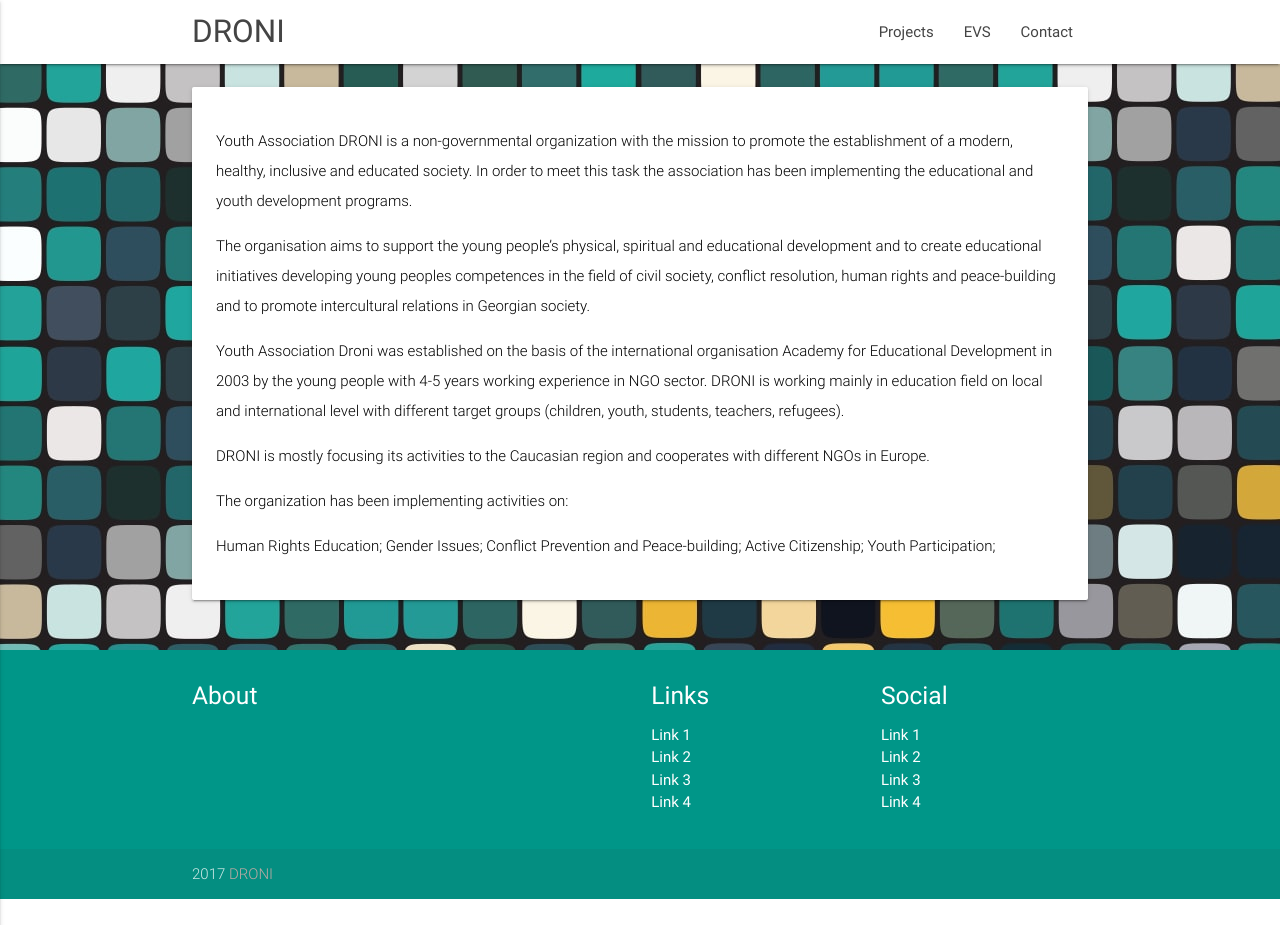
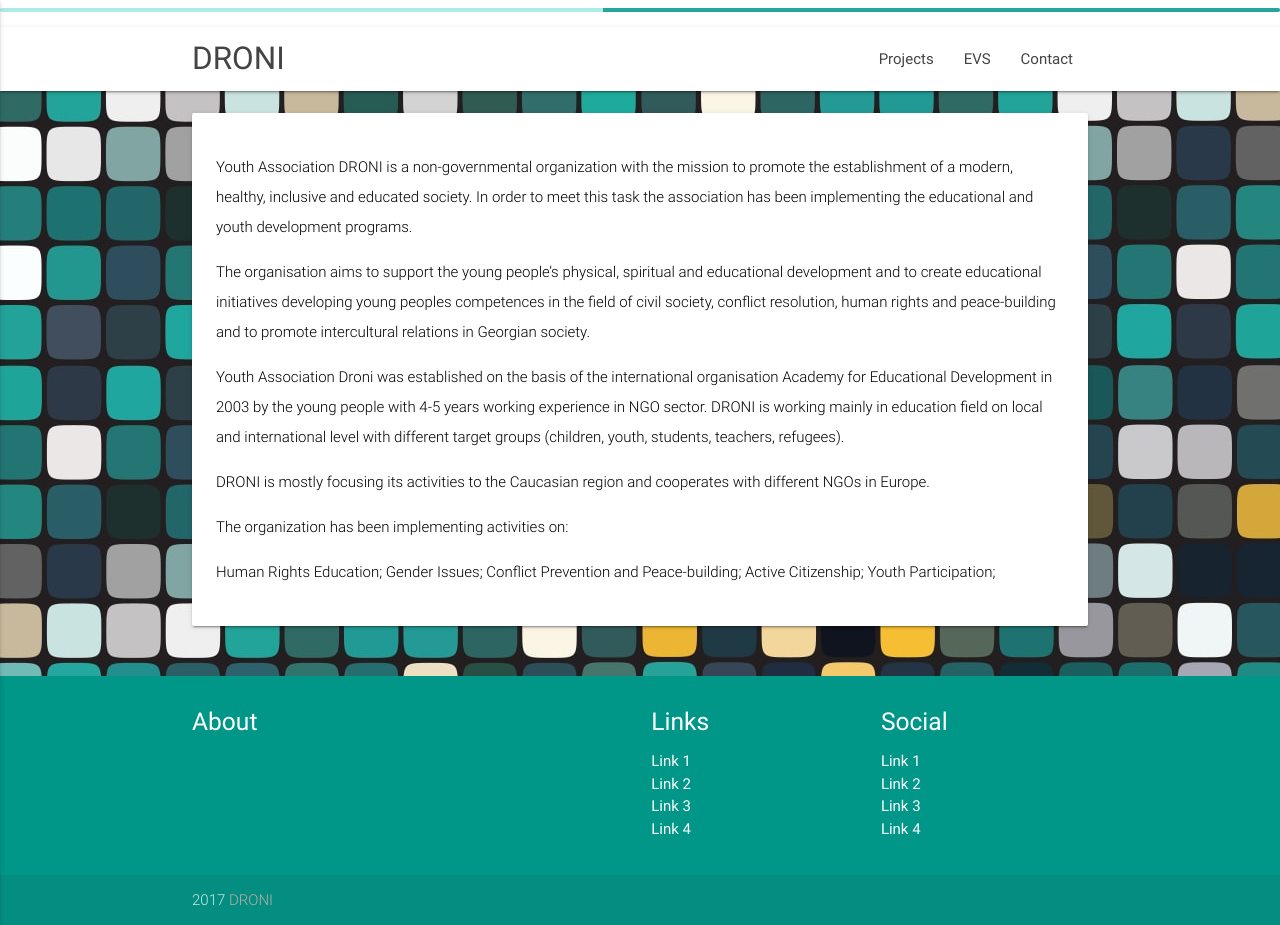
Before and after one commit to droniorg/testing3, a Jekyll site: the page built from index.md, in a window 1280 px wide. Built offline with Jekyll 4.4.1, drawn with Linux system fonts in a browser that asks for light colours; nearby versions of some CDN libraries; the list of posts is cut into pages by our own code; before the commit the page ends 900 px from its top, so only the background shows below that.

Commit message:
Updated '_layouts/default.html' via CloudCannon

```diff
--- a/_layouts/default.html
+++ b/_layouts/default.html
@@ -12,20 +12,12 @@
   <link href="https://fonts.googleapis.com/icon?family=Material+Icons" rel="stylesheet">
   <link href="css/materialize.css" type="text/css" rel="stylesheet" media="screen,projection"/>
   <link href="css/style.css" type="text/css" rel="stylesheet" media="screen,projection"/>
-   <div class="spinner-layer spinner-green">
-        <div class="circle-clipper left">
-          <div class="circle"></div>
-        </div><div class="gap-patch">
-          <div class="circle"></div>
-        </div><div class="circle-clipper right">
-          <div class="circle"></div>
-        </div>
-      </div>
-    </div>
 
 </head>
 <body>
-
+      <div class="progress">
+      <div class="indeterminate"></div>
+  </div>
   <nav class="white" role="navigation">
     <div class="nav-wrapper container">
       <a id="logo-container" href="/" class="brand-logo">DRONI</a>
```
